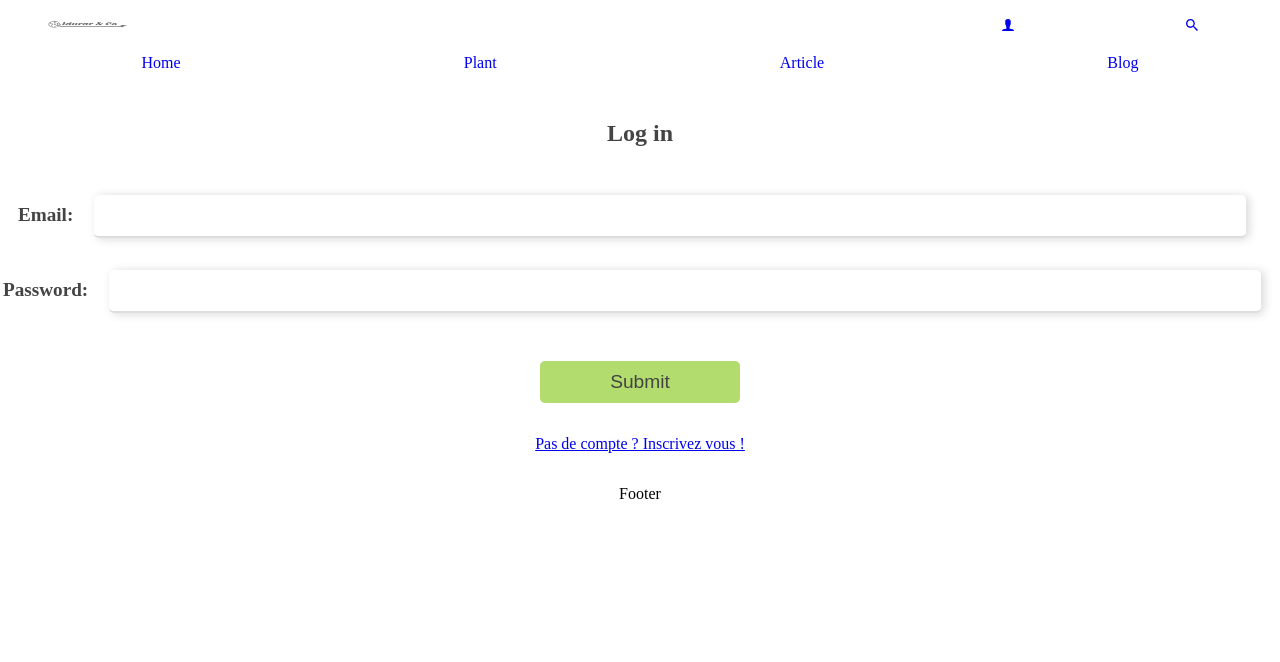
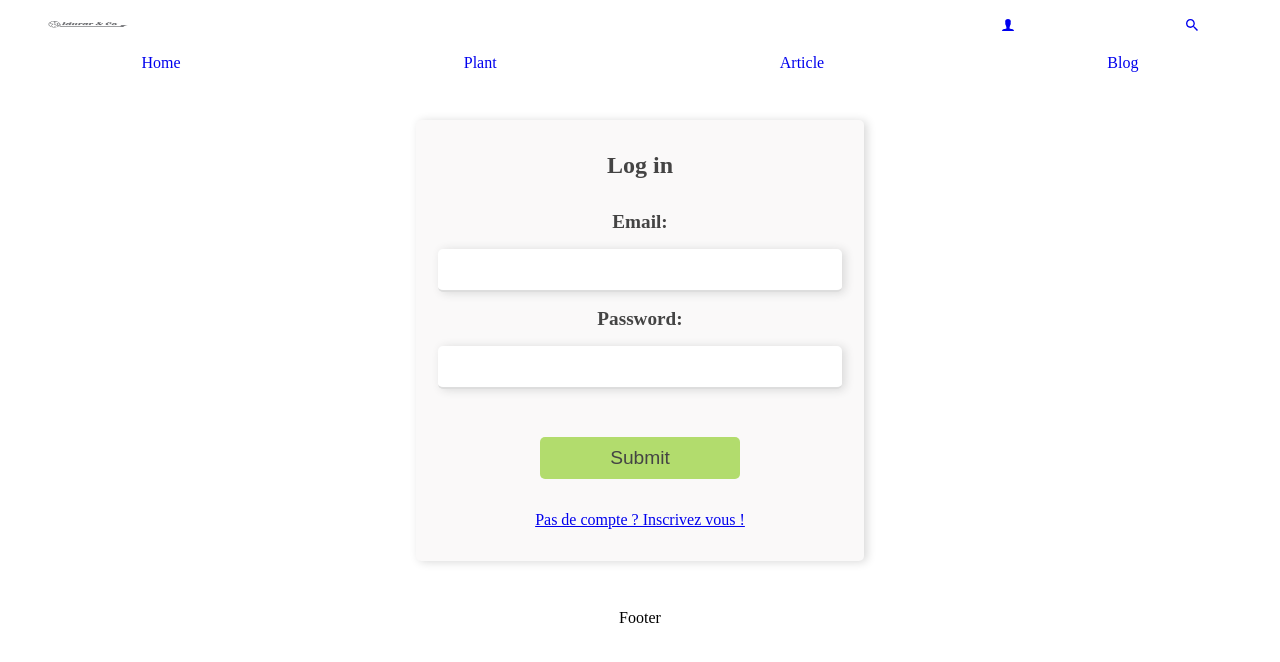
Before and after one commit to IdurarDev/prisma-api, a React (Create React App) app in the folder client/: page /login in a window 1280 px wide. Shown: the top 662 px of the page. Built offline with nearby package versions, Linux system fonts and the light colour scheme.

Commit message:
add field to the schema inside yup schema and update class for the container login form

```diff
--- a/client/src/pages/login/Login.tsx
+++ b/client/src/pages/login/Login.tsx
@@ -7,12 +7,14 @@ import '../../css/login.css';
 
 function Login() {
     const schema = Yup.object({
+        Firstame: Yup.string().required(),
+        Lastname: Yup.string().required(),
         Email: Yup.string().email().required(),
         Password: Yup.string().matches(/^(?=.*[A-Za-z])(?=.*\d)(?=.*[@$!%*#?&])[A-Za-z\d@$!%*#?&]{8,}$/, "The password is required: a uppercase letter and a number min and a special character").required()
     })
 
     return (
-        <section className='main-container-form'>
+        <section className='main-container-form-login'>
             <div>
                 <Formik
                     initialValues={{ Email: "", Password: "" }}
@@ -21,7 +23,7 @@ function Login() {
                 >
                     {<>
                         <h2 className='login-title-h2'>Log in</h2>
-                        <Form className='container-form'>
+                        <Form className='container-form-login'>
                             <div className='input-login-form'>
                                 <label htmlFor="email">Email: </label>
                                 <input type="email" name="email" required />
```
